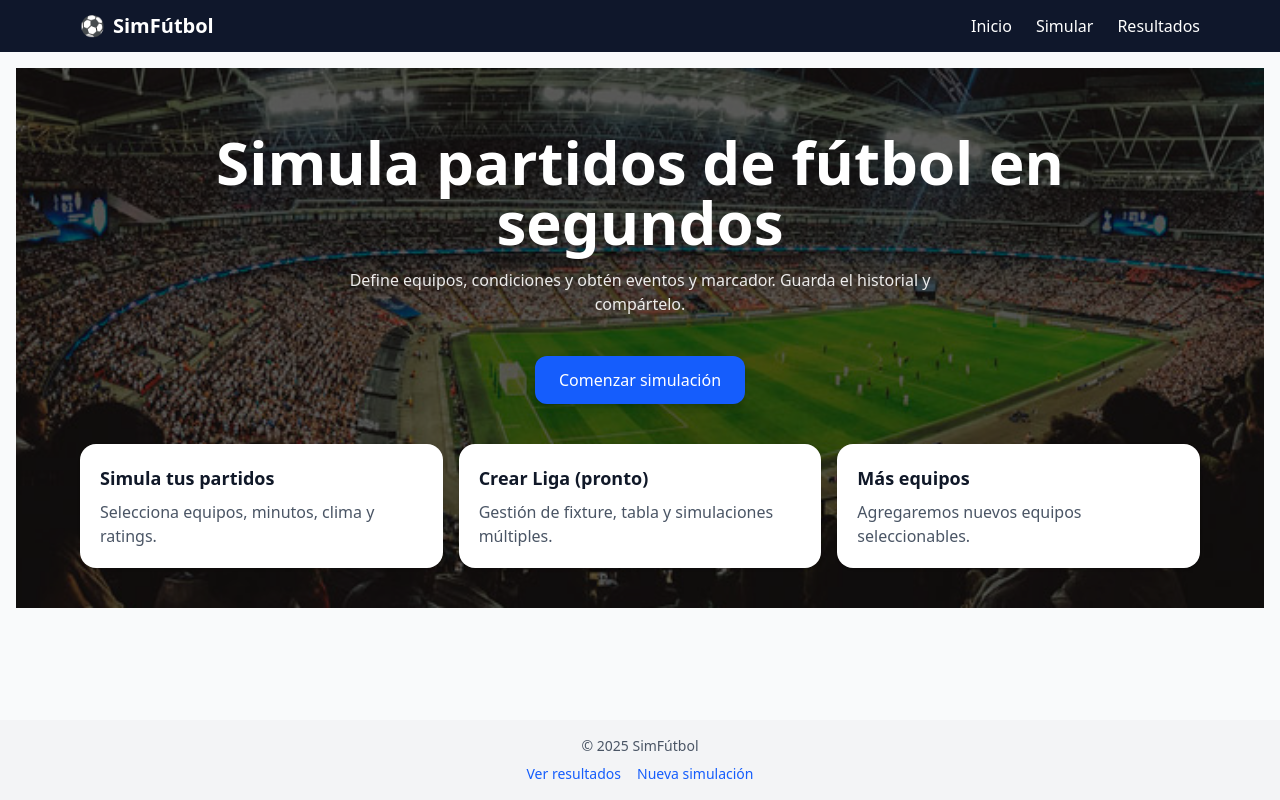
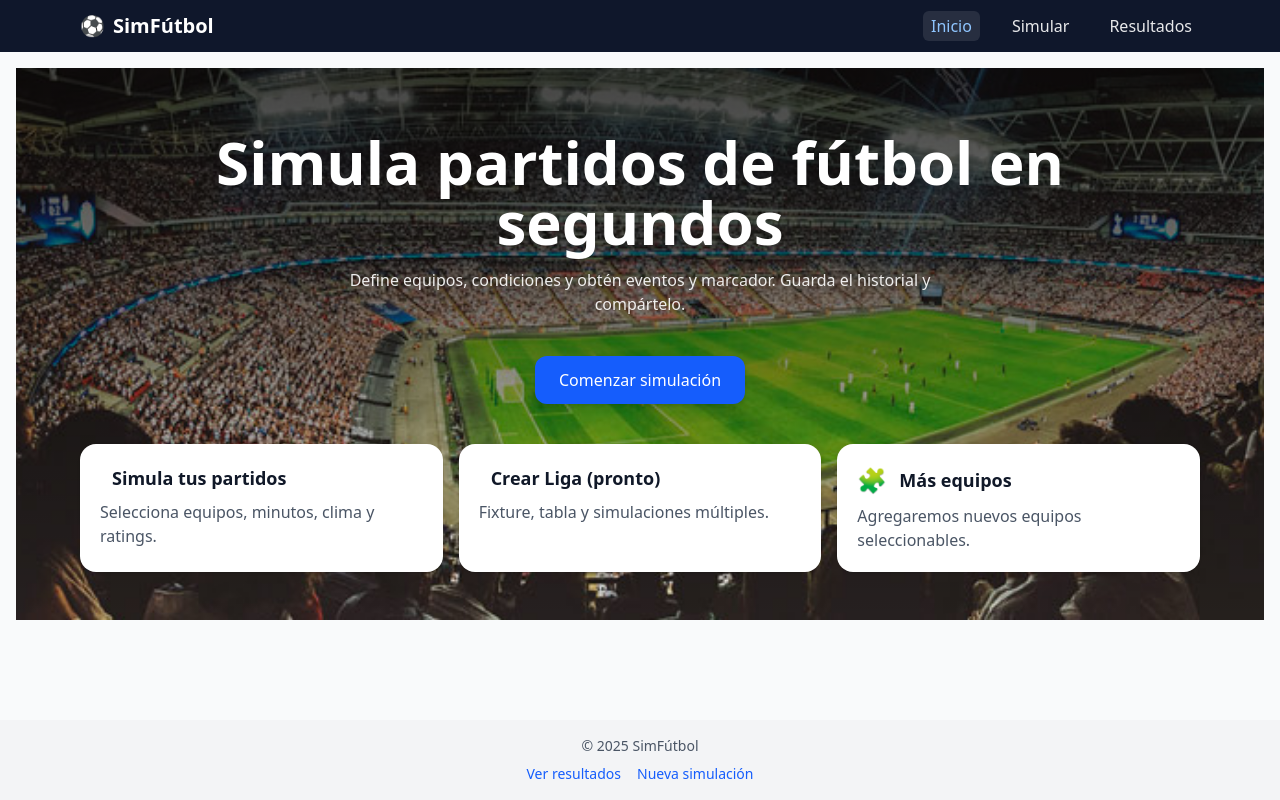
Before and after one commit to Skalibxr2/simfut_react, a React (Vite) app in the folder simulador-futbol-react/: page / in a window 1280 px wide. Built offline with nearby package versions, Linux system fonts and the light colour scheme.

Commit message:
cambio header-menu

```diff
--- a/simulador-futbol-react/src/components/Header.jsx
+++ b/simulador-futbol-react/src/components/Header.jsx
@@ -3,6 +3,15 @@ import { useState } from 'react'
 
 export default function Header() {
     const [open, setOpen] = useState(false)
+
+    const linkBase =
+        "px-2 py-1 rounded-md transition focus:outline-none focus:ring-2 focus:ring-white/40"
+    const linkClass = ({ isActive }) =>
+        isActive
+            // Estilo cuando la ruta está activa (seleccionada)
+            ? `${linkBase} text-blue-300 bg-white/10`
+            // Estilo normal + HOVER (resalta al pasar el mouse)
+            : `${linkBase} text-white/90 hover:text-white hover:bg-white/10`
 
     return (
         <header className="bg-slate-900 text-white">
@@ -11,7 +20,7 @@ export default function Header() {
                     <span>⚽</span> <span>SimFútbol</span>
                 </Link>
 
-        {/* Botón hamburguesa (solo móvil) */}
+                {/* Botón hamburguesa (móvil) */}
                 <button
                     className="md:hidden rounded-lg px-2 py-1 ring-1 ring-white/20"
                     aria-label="Abrir menú"
@@ -23,18 +32,18 @@ export default function Header() {
 
                 {/* Links Desktop */}
                 <ul className="hidden md:flex gap-6">
-          <li><NavLink to="/" className="hover:text-blue-300">Inicio</NavLink></li>
-          <li><NavLink to="/simular" className="hover:text-blue-300">Simular</NavLink></li>
-          <li><NavLink to="/stats" className="hover:text-blue-300">Resultados</NavLink></li>
+                    <li><NavLink to="/" className={linkClass}>Inicio</NavLink></li>
+                    <li><NavLink to="/simular" className={linkClass}>Simular</NavLink></li>
+                    <li><NavLink to="/stats" className={linkClass}>Resultados</NavLink></li>
                 </ul>
             </nav>
 
-      {/* Menú desplegable móvil */}
+            {/* Menú móvil */}
             <div className={`md:hidden transition-[max-height] duration-300 overflow-hidden ${open ? 'max-h-40' : 'max-h-0'}`}>
                 <ul className="px-4 pb-3 space-y-2 bg-slate-900/95 border-t border-white/10">
-          <li><NavLink onClick={()=>setOpen(false)} to="/" className="block py-1">Inicio</NavLink></li>
-          <li><NavLink onClick={()=>setOpen(false)} to="/simular" className="block py-1">Simular</NavLink></li>
-          <li><NavLink onClick={()=>setOpen(false)} to="/stats" className="block py-1">Resultados</NavLink></li>
+                    <li><NavLink onClick={() => setOpen(false)} to="/" className={linkClass}>Inicio</NavLink></li>
+                    <li><NavLink onClick={() => setOpen(false)} to="/simular" className={linkClass}>Simular</NavLink></li>
+                    <li><NavLink onClick={() => setOpen(false)} to="/stats" className={linkClass}>Resultados</NavLink></li>
                 </ul>
             </div>
         </header>
--- a/simulador-futbol-react/src/pages/Home.jsx
+++ b/simulador-futbol-react/src/pages/Home.jsx
@@ -1,22 +1,24 @@
 import { Link } from 'react-router-dom'
-import estadio from '../assets/img/estadio.jpg'   // 👈 importa la imagen
+import estadio from '../assets/img/estadio.jpg'
 
 export default function Home() {
   return (
-    <section className="relative">
-      {/* Capa 1: Imagen de fondo */}
+    <section className="relative overflow-hidden">
+      {/* Fondo */}
       <div
         className="absolute inset-0 bg-cover bg-center z-0"
-        style={{ backgroundImage: `url(${estadio})` }}     // 👈 usa el import
+        style={{ backgroundImage: `url(${estadio})` }}
+        aria-hidden
+      />
+      {/* Overlay: degradado de negro a transparente */}
+      <div
+        className="absolute inset-0 z-10 bg-gradient-to-b from-black/70 via-black/40 to-transparent"
         aria-hidden
       />
 
-      {/* Capa 2: Overlay negro */}
-      <div className="absolute inset-0 z-10 bg-black/60" aria-hidden />
-
-      {/* Capa 3: Contenido */}
+      {/* Contenido */}
       <div className="relative z-20 mx-auto max-w-6xl px-4 py-16 text-center text-white">
-        <h1 className="text-4xl md:text-6xl font-extrabold mb-4">
+        <h1 className="text-4xl md:text-6xl font-extrabold mb-4 drop-shadow">
           Simula partidos de fútbol en segundos
         </h1>
         <p className="text-white/90 max-w-2xl mx-auto mb-8">
@@ -31,20 +33,31 @@ export default function Home() {
       </div>
 
       {/* Tarjetas */}
-      <div className="relative z-20 mx-auto max-w-6xl px-4 -mt-6 pb-10">
+      <HomeCards />
+    </section>
+  )
+}
+
+function HomeCards() {
+  const cards = [
+    { t: "Simula tus partidos", d: "Selecciona equipos, minutos, clima y ratings." },
+    { t: "Crear Liga (pronto)", d: "Fixture, tabla y simulaciones múltiples." },
+    { icon: "🧩", t: "Más equipos", d: "Agregaremos nuevos equipos seleccionables." },
+  ]
+
+  return (
+    <div className="relative z-20 mx-auto max-w-6xl px-4 -mt-6 pb-12">
       <div className="grid md:grid-cols-3 gap-4">
-          {[
-            { t: "Simula tus partidos", d: "Selecciona equipos, minutos, clima y ratings." },
-            { t: "Crear Liga (pronto)", d: "Gestión de fixture, tabla y simulaciones múltiples." },
-            { t: "Más equipos", d: "Agregaremos nuevos equipos seleccionables." },
-          ].map((c, i) => (
+        {cards.map((c, i) => (
           <article key={i} className="bg-white rounded-2xl shadow p-5">
-              <h2 className="font-semibold text-lg mb-2">{c.t}</h2>
+            <div className="flex items-center gap-3 mb-2">
+              <span className="text-2xl">{c.icon}</span>
+              <h2 className="font-semibold text-lg">{c.t}</h2>
+            </div>
             <p className="text-gray-600">{c.d}</p>
           </article>
         ))}
       </div>
     </div>
-    </section>
   )
 }
```
Lines whose indentation alone changed are shown as unchanged.
